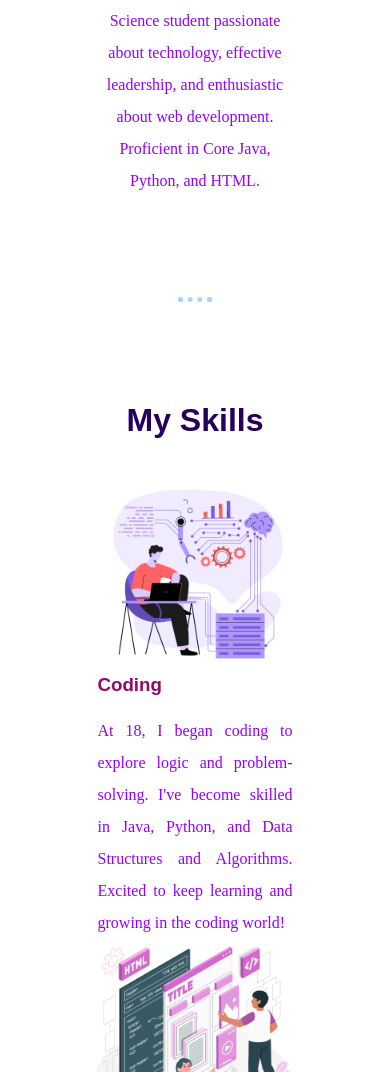
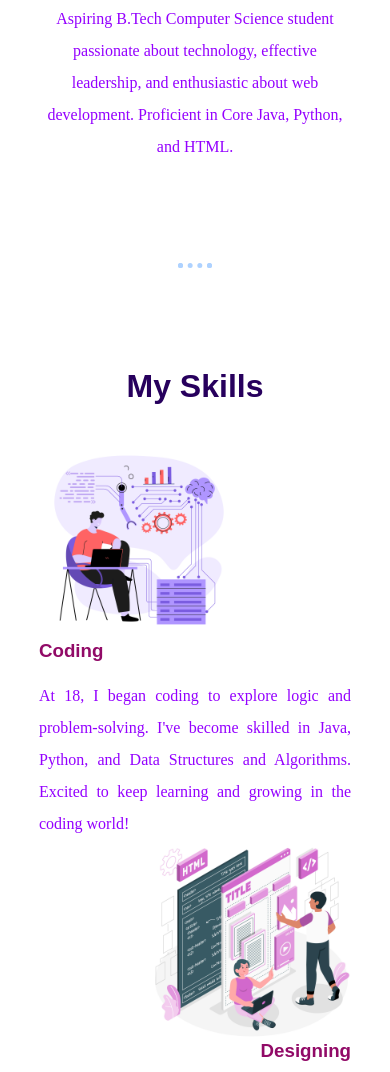
Before and after one commit to AmarnathWebDeveloper/personal-site, a plain HTML site: page index.html in a window 390 px wide. Shown: the part 719-1791 px from the top of the page. Drawn offline with Linux system fonts and the light colour scheme.

Commit message:
Add files via upload

```diff
--- a/styles.css
+++ b/styles.css
@@ -158,3 +158,8 @@ a{
         width: auto !important;
     }
 }
+@media (max-width:576px){
+    .container-2,.container-3,.container-4{
+        width:80%;
+    }
+}
```
